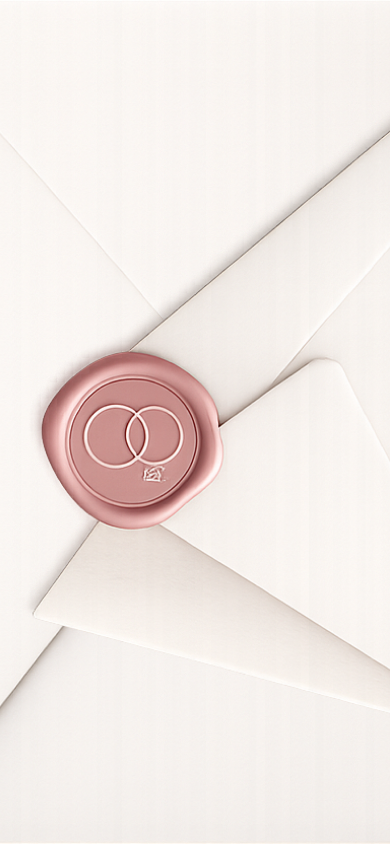
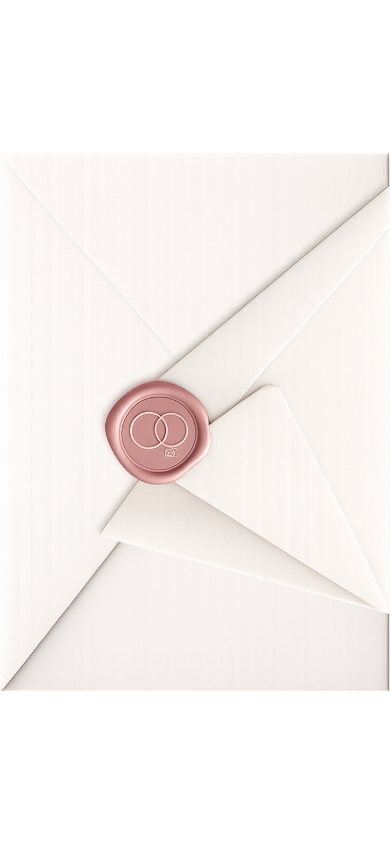
Before and after one commit to nourelkhoury12/cyrinejebrine-wedding, a SvelteKit app: page / in a window 390 px wide. Built offline with nearby package versions, Linux system fonts and the light colour scheme; a web font is replaced by a local one.

Commit message:
responsive

```diff
--- a/src/routes/+page.svelte
+++ b/src/routes/+page.svelte
@@ -5,31 +5,40 @@
 	let isOpen = $state(false);
 
 	function openEnvelope() {
+		if (isOpen) return;
+
 		isOpen = true;
 	}
 </script>
 
 <div class:open={isOpen} class="envelope-screen">
+	<div class="envelope-wrapper">
 		<img
 			src={env1}
-		alt="Envelope left"
+			alt="Envelope"
 			class="env1"
 		/>
 
 		<img
 			src={env2}
-		alt="Envelope right"
+			alt="Envelope seal"
 			class="env2"
 			onclick={openEnvelope}
 		/>
 	</div>
+</div>
 
 <style>
+	/* =========================
+	   FULL SCREEN
+	========================= */
+
 	.envelope-screen {
 		position: fixed;
 		inset: 0;
-		width: 100vw;
-		height: 100vh;
+
+		width: 100%;
+		height: 100dvh;
 
 		display: flex;
 		justify-content: center;
@@ -37,20 +46,54 @@
 
 		overflow: hidden;
 		background: white;
+
 		z-index: 1000;
 	}
+
+
+	/* =========================
+	   ENVELOPE
+	========================= */
+
+	.envelope-wrapper {
+		position: relative;
+
+		width: 100%;
+		height: 100%;
+
+		display: flex;
+		justify-content: center;
+		align-items: center;
+
+		overflow: hidden;
+	}
+
+
+	/* =========================
+	   ENVELOPE IMAGES
+	========================= */
 
 	.env1,
 	.env2 {
 		position: absolute;
-		width: 100vw;
-		height: 100vh;
-		object-fit: cover;
 
-		transition: transform 1.5s ease-in-out;
+		width: 100%;
+		height: 100%;
+
+		object-fit: contain;
+		object-position: center;
+
+		transition:
+			transform 1.5s cubic-bezier(0.77, 0, 0.175, 1);
+
+		will-change: transform;
 	}
 
-	/* CLOSED POSITION */
+
+	/* =========================
+	   CLOSED
+	========================= */
+
 	.env1 {
 		transform: translateX(0);
 		z-index: 1;
@@ -59,10 +102,18 @@
 	.env2 {
 		transform: translateX(0);
 		z-index: 2;
+
 		cursor: pointer;
+
+		/* Makes the click easier on mobile */
+		touch-action: manipulation;
 	}
 
-	/* OPEN ANIMATION */
+
+	/* =========================
+	   OPEN
+	========================= */
+
 	.envelope-screen.open .env1 {
 		transform: translateX(-100%);
 	}
@@ -70,4 +121,32 @@
 	.envelope-screen.open .env2 {
 		transform: translateX(100%);
 	}
+
+
+	/* =========================
+	   MOBILE
+	========================= */
+
+	@media (max-width: 600px) {
+		.env1,
+		.env2 {
+			width: 100%;
+			height: 100%;
+			object-fit: contain;
+		}
+	}
+
+
+	/* =========================
+	   TABLET
+	========================= */
+
+	@media (min-width: 601px) and (max-width: 1024px) {
+		.env1,
+		.env2 {
+			width: 100%;
+			height: 100%;
+			object-fit: contain;
+		}
+	}
 </style>
```
Lines whose indentation alone changed are shown as unchanged.
